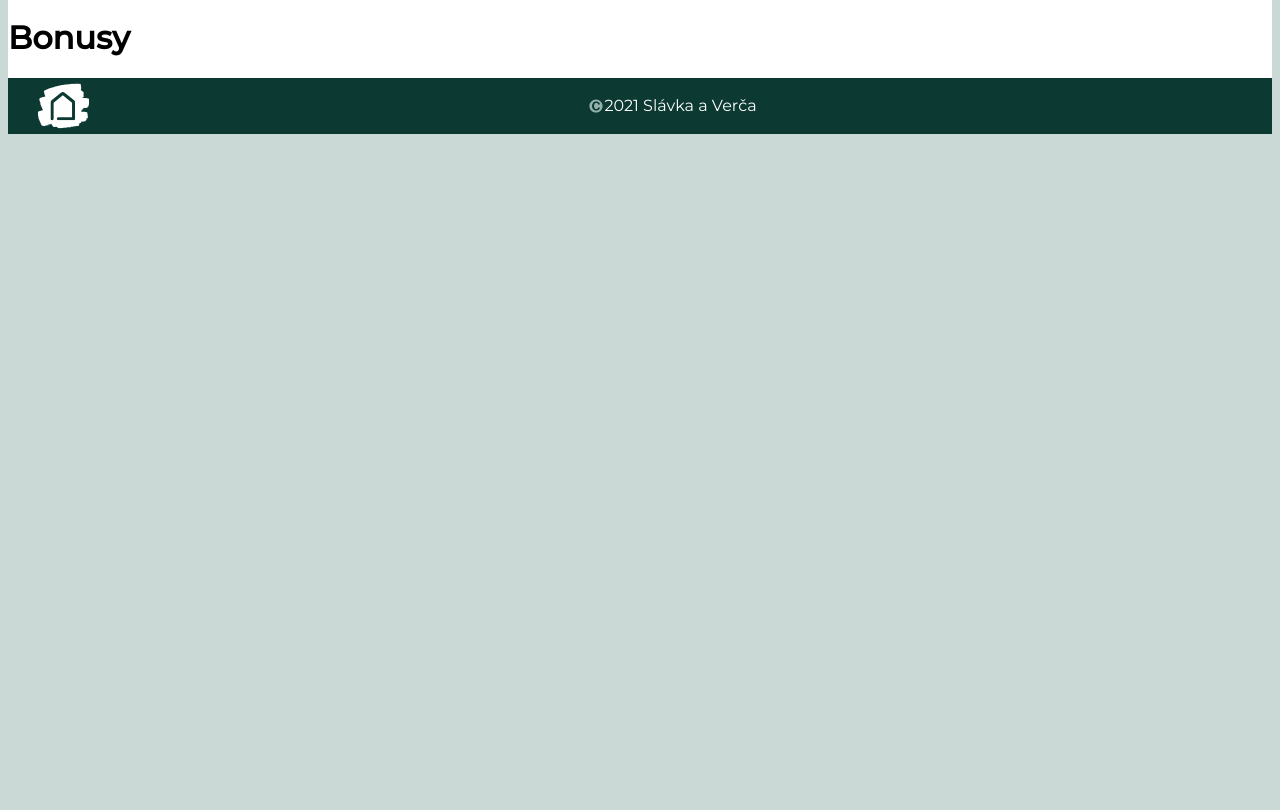
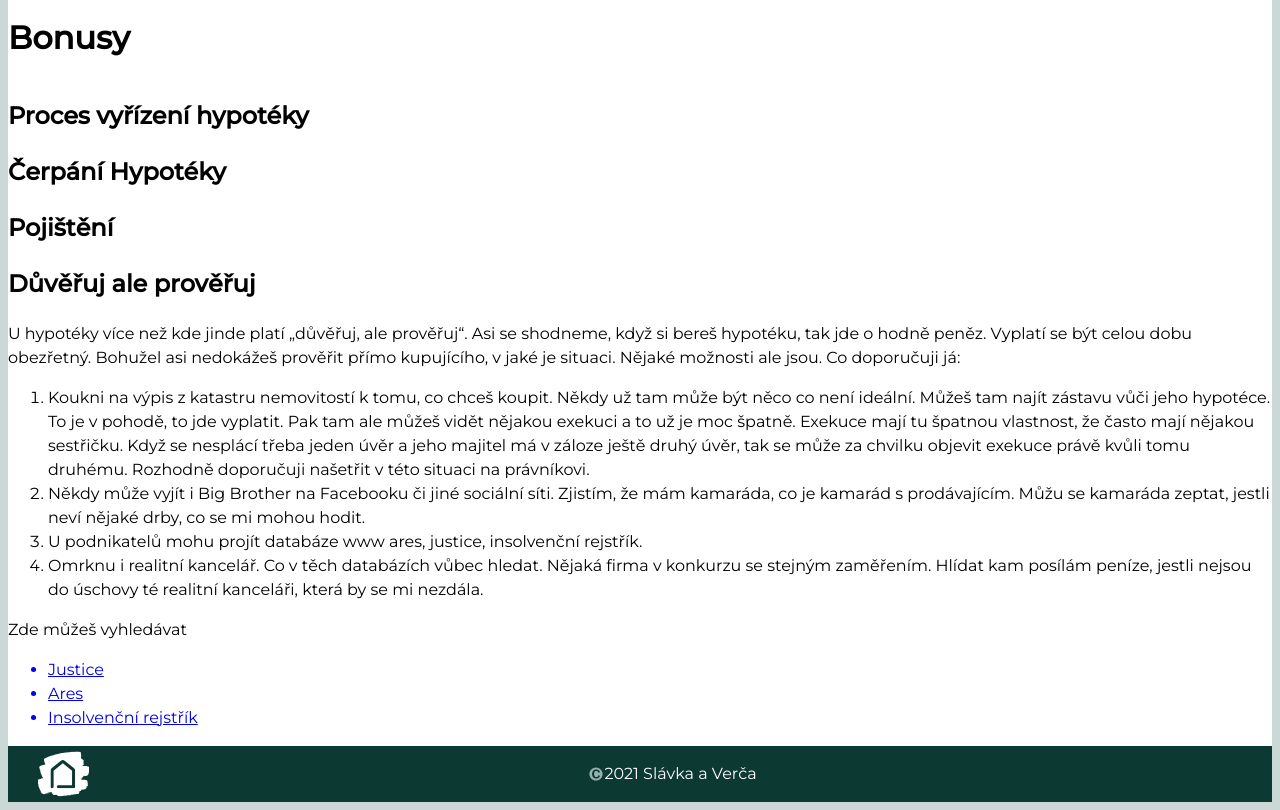
Before and after one commit to SlavkaVavrinova/appka-hyposka, a React app in the folder hyposka/: page /bonus in a window 1280 px wide. Shown: the part 471-1281 px from the top of the page. Before the commit the page ends 800 px from the top, so only its background shows below. Built offline with nearby package versions, Linux system fonts and the light colour scheme.

Commit message:
Kousek bonusy, fložení formuláře do kontaktů, stále ještě bez funkcí

```diff
--- a/hyposka/src/components/Bonus/index.jsx
+++ b/hyposka/src/components/Bonus/index.jsx
@@ -1,5 +1,60 @@
 import React from 'react';
 
 export const Bonus = () => {
-  return <h1>Bonusy</h1>;
+  return (
+    <>
+      <h1>Bonusy</h1>
+      <h2>Proces vyřízení hypotéky</h2>
+      <h2>Čerpání Hypotéky</h2>
+      <h2>Pojištění</h2>
+      <h2>Důvěřuj ale prověřuj</h2>
+      <p>
+        U hypotéky více než kde jinde platí „důvěřuj, ale prověřuj“. Asi se
+        shodneme, když si bereš hypotéku, tak jde o hodně peněz. Vyplatí se být
+        celou dobu obezřetný. Bohužel asi nedokážeš prověřit přímo kupujícího, v
+        jaké je situaci. Nějaké možnosti ale jsou. Co doporučuji já:
+      </p>
+      <ol>
+        <li>
+          Koukni na výpis z katastru nemovitostí k tomu, co chceš koupit. Někdy
+          už tam může být něco co není ideální. Můžeš tam najít zástavu vůči
+          jeho hypotéce. To je v pohodě, to jde vyplatit. Pak tam ale můžeš
+          vidět nějakou exekuci a to už je moc špatně. Exekuce mají tu špatnou
+          vlastnost, že často mají nějakou sestřičku. Když se nesplácí třeba
+          jeden úvěr a jeho majitel má v záloze ještě druhý úvěr, tak se může za
+          chvilku objevit exekuce právě kvůli tomu druhému. Rozhodně doporučuji
+          našetřit v této situaci na právníkovi.
+        </li>
+        <li>
+          Někdy může vyjít i Big Brother na Facebooku či jiné sociální síti.
+          Zjistím, že mám kamaráda, co je kamarád s prodávajícím. Můžu se
+          kamaráda zeptat, jestli neví nějaké drby, co se mi mohou hodit.{' '}
+        </li>
+        <li>
+          U podnikatelů mohu projít databáze www ares, justice, insolvenční
+          rejstřík.
+        </li>
+
+        <li>
+          Omrknu i realitní kancelář. Co v těch databázích vůbec hledat. Nějaká
+          firma v konkurzu se stejným zaměřením. Hlídat kam posílám peníze,
+          jestli nejsou do úschovy té realitní kanceláři, která by se mi
+          nezdála.
+        </li>
+      </ol>
+      <p>Zde můžeš vyhledávat</p>
+      <ul>
+        <a href="https://www.justice.cz/" target="blank">
+          <li>Justice</li>
+        </a>
+        <a href="https://wwwinfo.mfcr.cz/ares/ares_es.html.cz" target="blank">
+          <li>Ares</li>
+        </a>
+
+        <a href="https://isir.justice.cz/isir/common/index.do" target="blank">
+          <li>Insolvenční rejstřík</li>
+        </a>
+      </ul>
+    </>
+  );
 };
--- a/hyposka/src/components/Contact/index.jsx
+++ b/hyposka/src/components/Contact/index.jsx
@@ -3,6 +3,7 @@ import React from 'react';
 import email from './img/email.svg';
 import github from './img/git.svg';
 import './style.css';
+import { FormContact } from './../FormContact/index';
 
 export const Contact = () => {
   return (
@@ -35,6 +36,7 @@ export const Contact = () => {
           Více o Verče
         </button>
       </div>
+      <FormContact />
     </>
   );
 };
```
